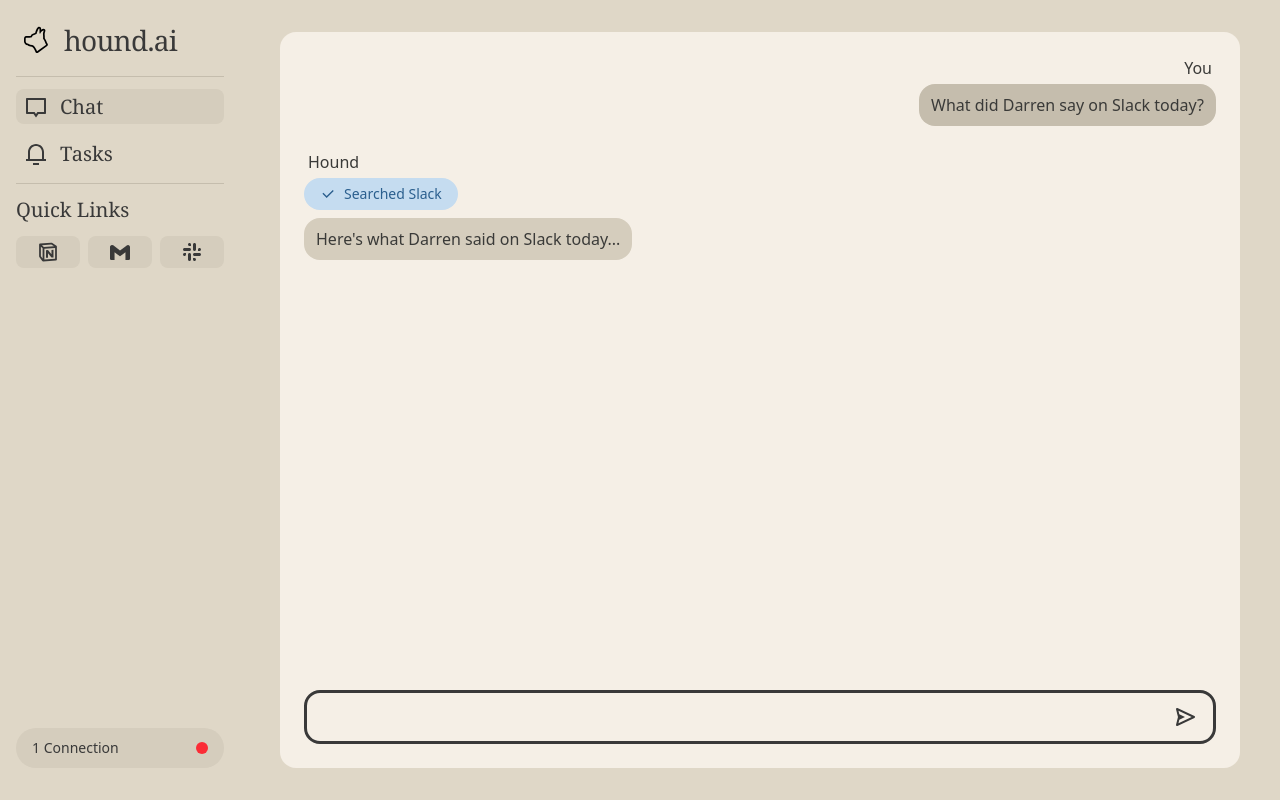
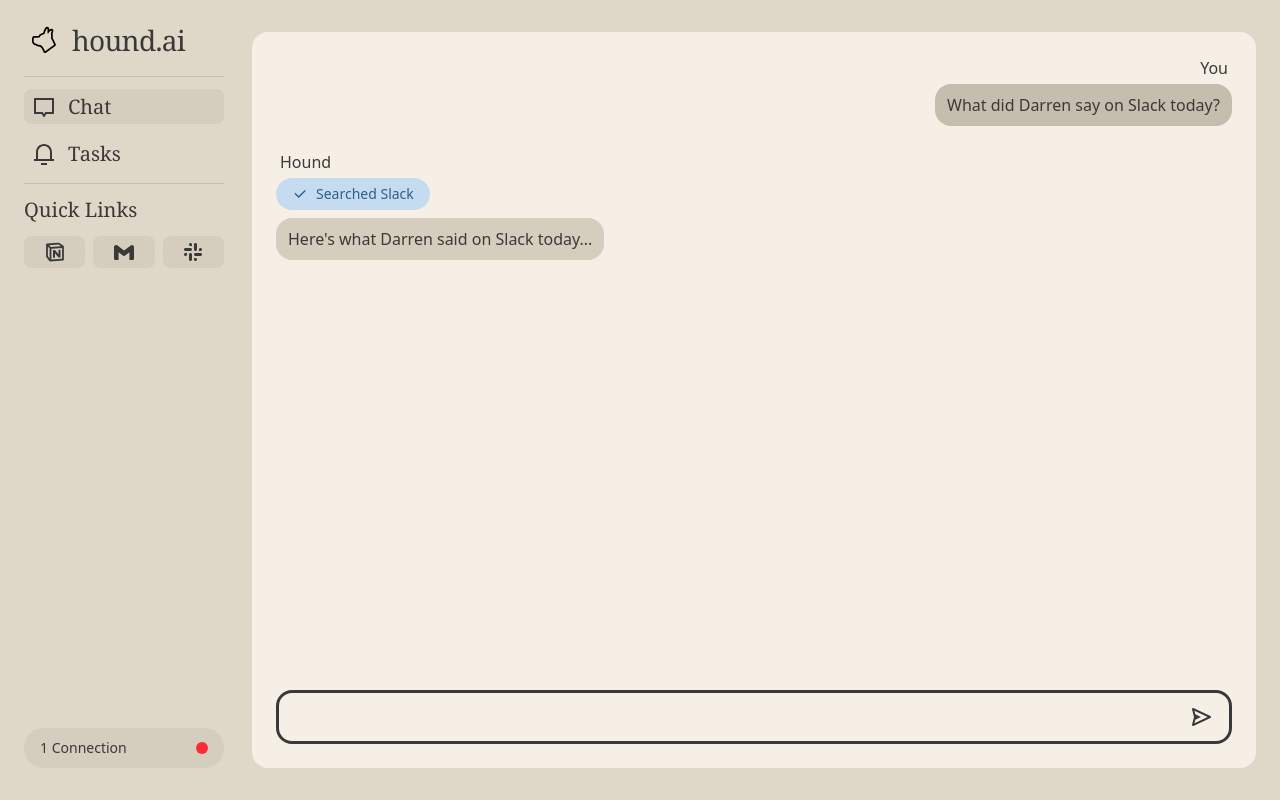
Before and after one commit to realtimml/sbhacks, a React (Vite) app in the folder frontend/: page / in a window 1280 px wide. Built offline with nearby package versions, Linux system fonts and the light colour scheme.

Commit message:
Spacing changes

```diff
--- a/frontend/src/App.tsx
+++ b/frontend/src/App.tsx
@@ -35,7 +35,7 @@
 
   return (
     <div className="flex min-h-screen w-full">
-      <aside className="w-60 min-w-60 bg-sidebar flex flex-col p-4">
+      <aside className="w-60 min-w-60 bg-sidebar flex flex-col p-4 pl-6">
         <Logo />
         <div className="w-full h-px bg-[#C5BDAD] my-3" />
         <div className="flex flex-col gap-1">
@@ -60,7 +60,7 @@
         connections={connections}
         onConnect={handleConnect}
       />
-      <main className="flex-1 bg-main-bg flex flex-col px-10 py-8">
+      <main className="flex-1 bg-main-bg flex flex-col pl-3 pr-6 py-8">
         <div className="flex-1 bg-[#F5EFE6] rounded-2xl flex flex-col overflow-hidden">
           <Outlet />
         </div>
```
